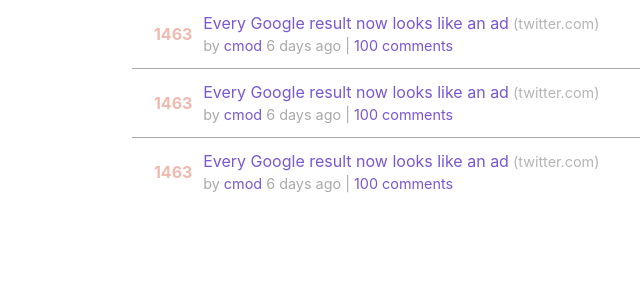
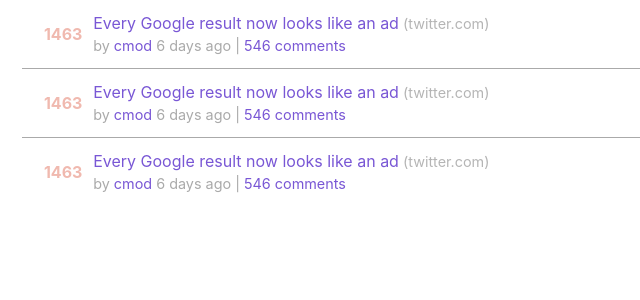
Before and after one commit to tamago324/vue-hackernews-demo, a Vue app: page / in a window 1280 px wide. Shown: the top 300 px of the page, without its empty margins (208-848 px from the left). Built offline with nearby package versions, Linux system fonts and the light colour scheme.

Commit message:
props に descendants を追加 (コメント数)

```diff
--- a/src/App.vue
+++ b/src/App.vue
@@ -10,6 +10,7 @@
           itemBy: item.by,
           itemTitle: item.title,
           itemTime: item.time,
+          itemDescendants: item.descendants,
         }"
       />
     </template>
@@ -72,7 +73,7 @@
 <style>
 #app {
   margin: 0 auto;
-  width: 600px;
+  width: 820px;
 }
 
 .story:not(:last-child) {
--- a/src/components/Item.vue
+++ b/src/components/Item.vue
@@ -10,7 +10,7 @@
       </div>
       <div class="has-text-gley-light small">
         by <a href="#">{{ itemBy }}</a> {{ time(itemTime) }} ago |
-        <a href="#">{{ commentCnt }} comments</a>
+        <a href="#">{{ itemDescendants }} comments</a>
       </div>
     </div>
   </article>
@@ -40,16 +40,16 @@
       type: Number,
       required: true,
     },
+    itemDescendants: {
+      type: Number,
+      required: true,
+    }
   },
+
   computed: {
     site() {
       let parser = new URL(this.itemUrl);
       return parser.host;
-    },
-
-    commentCnt() {
-      // TODO: 実際の値を返す
-      return 100;
     },
   },
 
```
